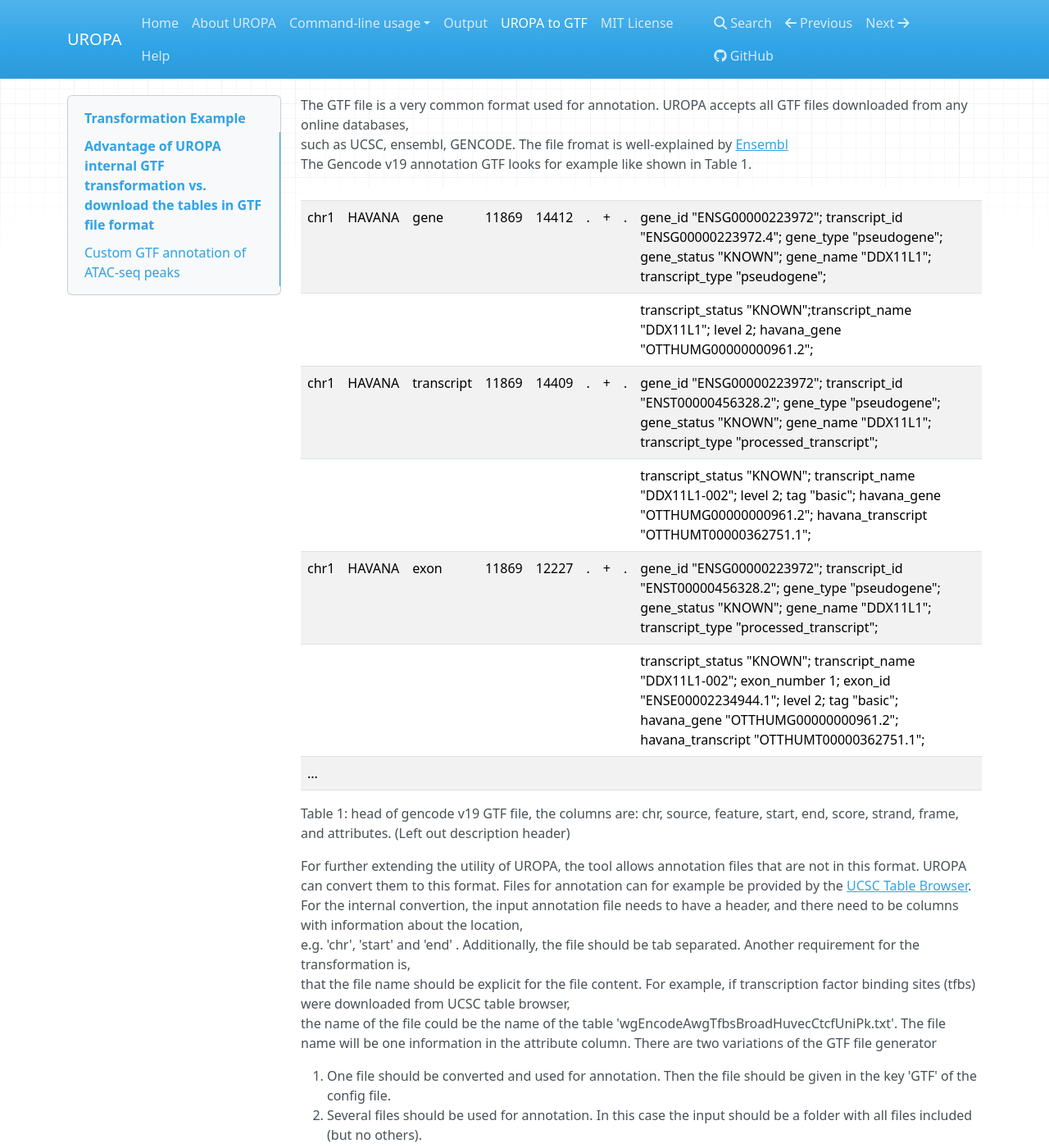
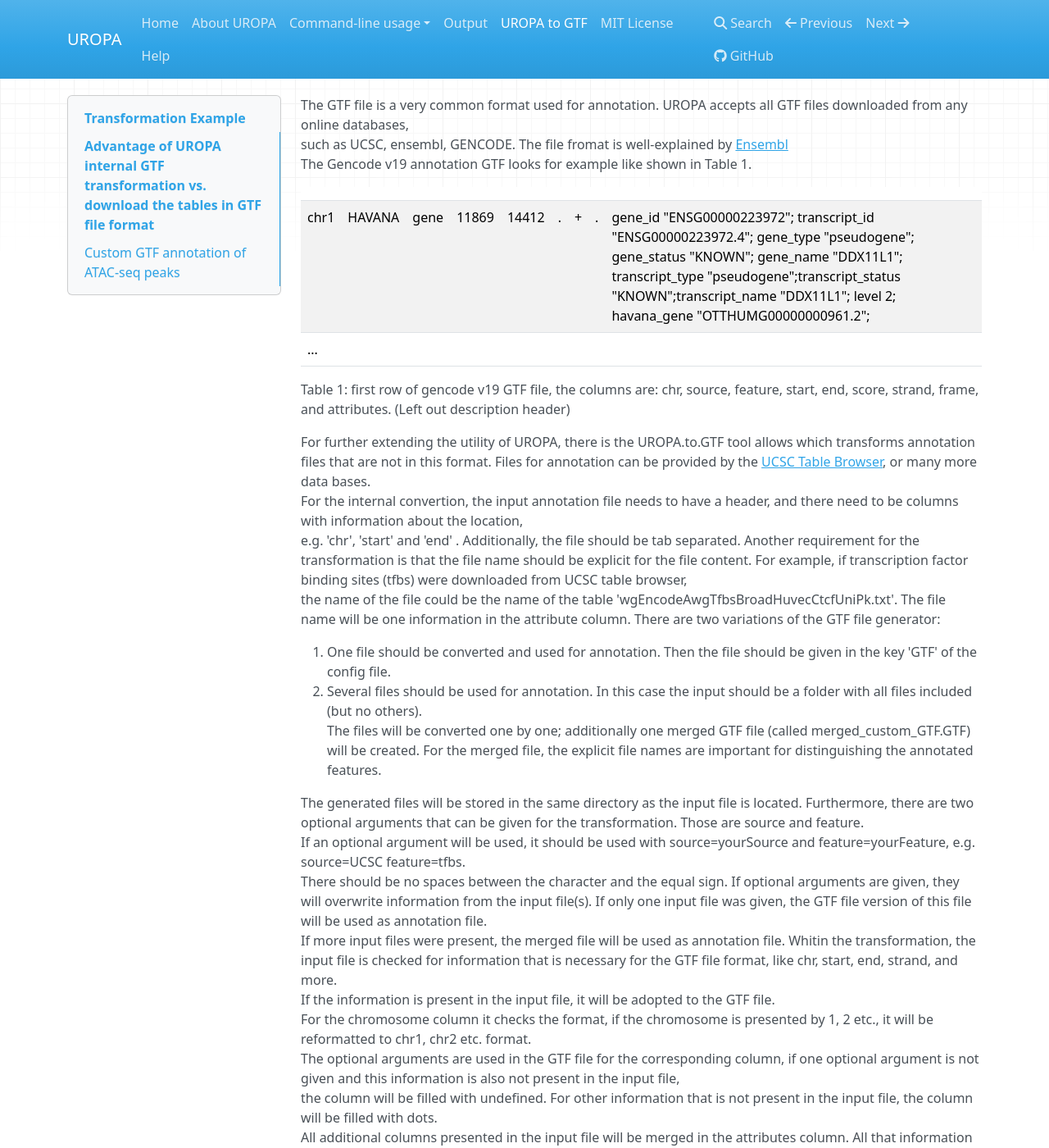
Before and after one commit to loosolab/UROPA, an MkDocs documentation site: the page built from docs/custom.md, in a window 1280 px wide and 1400 px high. Shown: the whole window at 82% size. Built offline with MkDocs 1.6.1, drawn with Linux system fonts in a browser that asks for light colours; nearby versions of some CDN libraries; old or Windows-style settings are respelled for this version of MkDocs.

Commit message:
Modified gencode example

```diff
--- a/docs/custom.md
+++ b/docs/custom.md
@@ -2,25 +2,19 @@ The GTF file is a very common format used for annotation. UROPA accepts all GTF
 such as UCSC, ensembl, GENCODE. The file fromat is well-explained by [Ensembl](http://www.ensembl.org/info/website/upload/gff.html )
 The Gencode v19 annotation GTF looks for example like shown in Table 1.
 
-|    |      |          |     |     | | | |                                                                                                                                                                                                            |
-|----|------|----------|-----|-----|-|-|-|------------------------------------------------------------------------------------------------------------------------------------------------------------------------------------------------------------|
-|chr1|HAVANA|gene      |11869|14412|.|+|.|gene_id "ENSG00000223972"; transcript_id "ENSG00000223972.4"; gene_type "pseudogene"; gene_status "KNOWN"; gene_name "DDX11L1"; transcript_type "pseudogene";                                               |
-|	 |      |          |     |     | | | |transcript_status "KNOWN";transcript_name "DDX11L1"; level 2; havana_gene "OTTHUMG00000000961.2";                                                                                                           |
-|chr1|HAVANA|transcript|11869|14409|.|+|.|gene_id "ENSG00000223972"; transcript_id "ENST00000456328.2"; gene_type "pseudogene"; gene_status "KNOWN"; gene_name "DDX11L1"; transcript_type "processed_transcript";                                     |
-|    |      |          |     |     | | | |transcript_status "KNOWN"; transcript_name "DDX11L1-002"; level 2; tag "basic"; havana_gene "OTTHUMG00000000961.2"; havana_transcript "OTTHUMT00000362751.1";                                               |
-|chr1|HAVANA| exon     |11869|12227|.|+|.|gene_id "ENSG00000223972"; transcript_id "ENST00000456328.2"; gene_type "pseudogene"; gene_status "KNOWN"; gene_name "DDX11L1"; transcript_type "processed_transcript";                                     |
-|    |      |          |     |     | | | |transcript_status "KNOWN"; transcript_name "DDX11L1-002"; exon_number 1;  exon_id "ENSE00002234944.1";  level 2; tag "basic"; havana_gene "OTTHUMG00000000961.2"; havana_transcript "OTTHUMT00000362751.1";|
-|...                                                                                                                                                                                                                                                  |
+|    |      |          |     |     | | | |                                                                                                                                                                                                                                                              |
+|----|------|----------|-----|-----|-|-|-|--------------------------------------------------------------------------------------------------------------------------------------------------------------------------------------------------------------------------------------------------------------|
+|chr1|HAVANA|gene      |11869|14412|.|+|.|gene_id "ENSG00000223972"; transcript_id "ENSG00000223972.4"; gene_type "pseudogene"; gene_status "KNOWN"; gene_name "DDX11L1"; transcript_type "pseudogene";transcript_status "KNOWN";transcript_name "DDX11L1"; level 2; havana_gene "OTTHUMG00000000961.2";|
+|...                                                                                                                                                                                                                                                                                                    |
 
-Table 1: head of gencode v19 GTF file, the columns are: chr, source, feature, start, end, score, strand, frame, and attributes. (Left out description header)
+Table 1: first row of gencode v19 GTF file, the columns are: chr, source, feature, start, end, score, strand, frame, and attributes. (Left out description header)
 
-For further extending the utility of UROPA, the tool allows annotation files that are not in this format. UROPA can convert them to this format.
-Files for annotation can for example be provided by the [UCSC Table Browser](https://genome.ucsc.edu/cgi-bin/hgTables).
+For further extending the utility of UROPA, there is the UROPA.to.GTF tool allows which transforms annotation files that are not in this format.
+Files for annotation can be provided by the [UCSC Table Browser](https://genome.ucsc.edu/cgi-bin/hgTables), or many more data bases.
 For the internal convertion, the input annotation file needs to have a header, and there need to be columns with information about the location,
-e.g. 'chr', 'start' and 'end' . Additionally, the file should be tab separated.  Another requirement for the transformation is,
-that the file name should be explicit for the file content. For example, if transcription factor binding sites (tfbs) were downloaded from UCSC table browser,
+e.g. 'chr', 'start' and 'end' . Additionally, the file should be tab separated. Another requirement for the transformation is that the file name should be explicit for the file content. For example, if transcription factor binding sites (tfbs) were downloaded from UCSC table browser,
 the name of the file could be the name of the table 'wgEncodeAwgTfbsBroadHuvecCtcfUniPk.txt'. The file name will be one information in the attribute column.
-There are two variations of the GTF file generator
+There are two variations of the GTF file generator:
 
 1.	One file should be converted and used for annotation. Then the file should be given in the key 'GTF' of the config file.
 2.	Several files should be used for annotation. In this case the input should be a folder with all files included (but no others).
```
